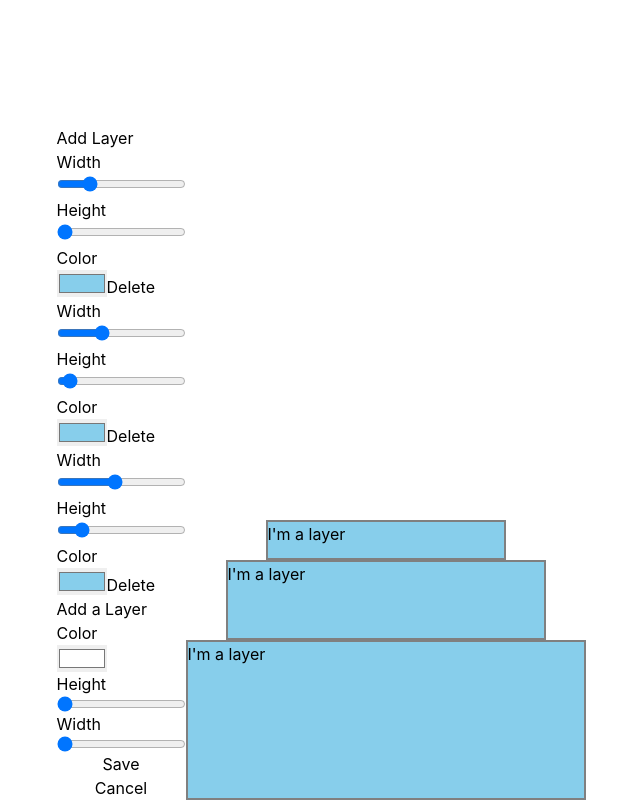
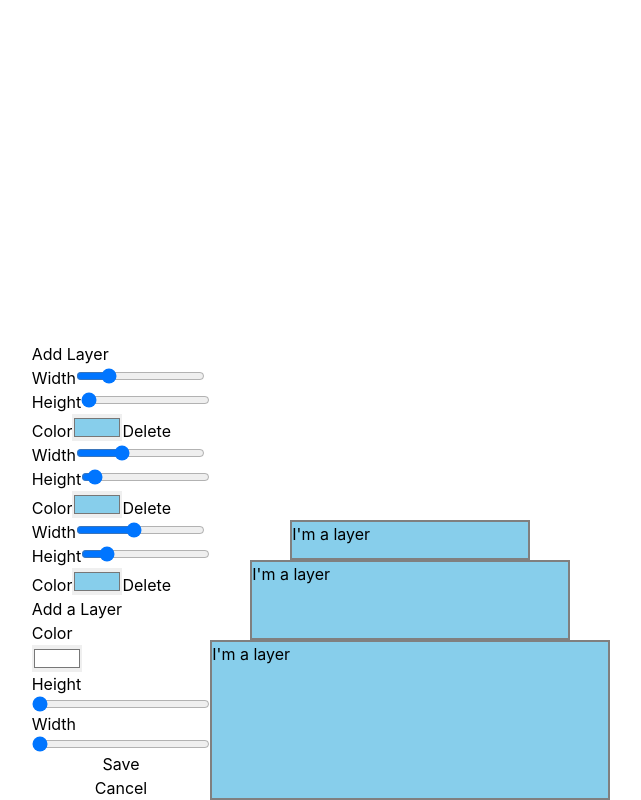
Before and after one commit to KatSchultz/react-lab-3, a React (Create React App) app: page / in a window 1280 px wide. Shown: the whole page, without its empty margins (319-960 px from the left). Built offline with nearby package versions, Linux system fonts and the light colour scheme.

Commit message:
fixed uuid implementation

```diff
--- a/src/components/LayerBuilder.tsx
+++ b/src/components/LayerBuilder.tsx
@@ -11,7 +11,8 @@ export default function LayerBuilder({ layers, removeLayer }: Props) {
       <div className="layer-info-display">
         {layers.map((layer) => (
           <>
-            <div className="builder-width">Width</div>
+            <div className="builder-width">
+              <label htmlFor="">Width</label>
               <input
                 type="range"
                 name="width"
@@ -21,7 +22,9 @@ export default function LayerBuilder({ layers, removeLayer }: Props) {
                 value={layer.width}
                 readOnly
               />
-            <div className="builder-height">Height</div>
+            </div>
+            <div className="builder-height">
+              <label htmlFor="">Height</label>
               <input
                 type="range"
                 name="height"
@@ -31,9 +34,12 @@ export default function LayerBuilder({ layers, removeLayer }: Props) {
                 value={layer.height}
                 readOnly
               />
-            <div className="builder-color">Color</div>
+            </div>
+            <div className="builder-color">
+              <label htmlFor="">Color</label>
               <input type="color" name="color" value={layer.color} readOnly />
               <button onClick={() => removeLayer(layer)}>Delete</button>
+            </div>
           </>
         ))}
       </div>
--- a/src/components/LayerForm.tsx
+++ b/src/components/LayerForm.tsx
@@ -8,12 +8,11 @@ interface LayerFormProps {
 }
 
 export default function LayerForm({ hideForm, addLayer }: LayerFormProps) {
-  const [layerId, setLayerId] = useState(3);
   const [newLayer, setNewLayer] = useState<Layer>({
     height: 0,
     width: 0,
     color: "#ffffff",
-    id: uuidv4(),
+    id: "",
   });
 
   const handleChange = (e: ChangeEvent<HTMLInputElement>) => {
@@ -29,7 +28,7 @@ export default function LayerForm({ hideForm, addLayer }: LayerFormProps) {
 
   const submitHandler = (e: FormEvent) => {
     e.preventDefault();
-    addLayer(newLayer);
+    addLayer({ ...newLayer, id: uuidv4() });
   };
 
   return (
```
Lines whose indentation alone changed are shown as unchanged.
